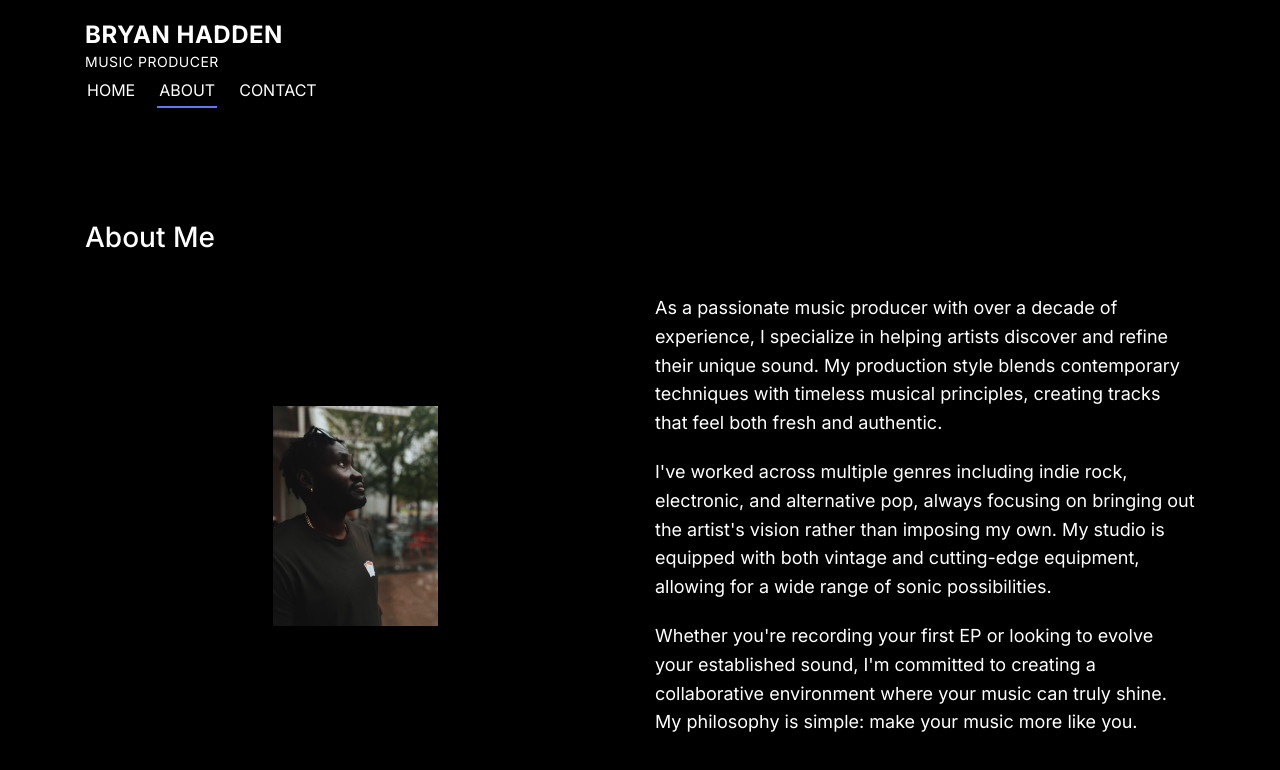
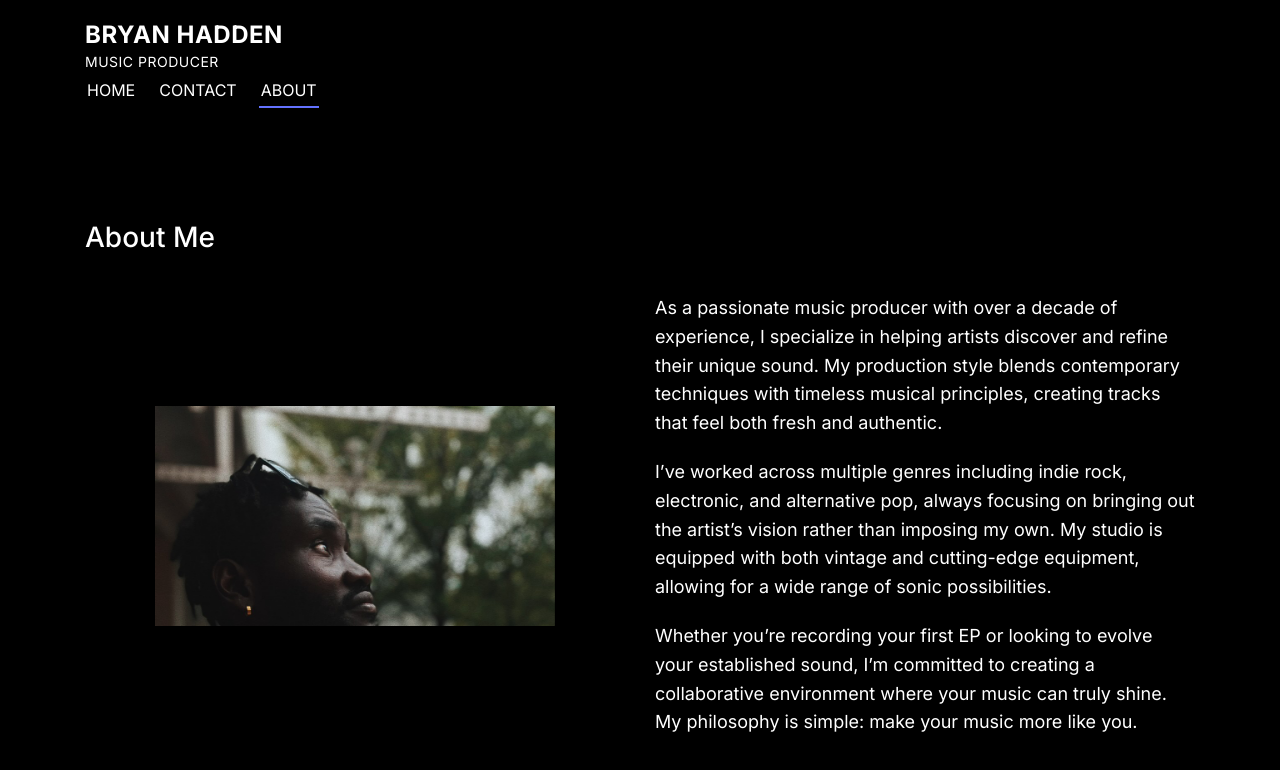
Before and after one commit to bryanchristopherhadden/bryanhaddenmusic.com, a Next.js app: page /about in a window 1280 px wide. Shown: the top 770 px of the page. Built offline with nearby package versions, Linux system fonts and the light colour scheme.

Commit message:
fixed styling issues

```diff
--- a/app/about/page.jsx
+++ b/app/about/page.jsx
@@ -1,7 +1,6 @@
-"use client";
-
 import React from "react";
 import Image from "next/image";
+import styles from "./style.module.css"; // Importing a CSS module
 
 const AboutPage = () => {
   return (
@@ -14,7 +13,6 @@ const AboutPage = () => {
           <h2>About Me</h2>
         </div>
         <div className="row">
-          {/* Left Column - Image */}
           <div
             className="col-md-6"
             style={{
@@ -24,28 +22,25 @@ const AboutPage = () => {
             }}
           >
             <div
+              className={styles.imageContainer} // Use the CSS module class
               style={{
                 height: "220px",
                 position: "relative",
                 width: "100%",
-                maxWidth: "300px",
+                maxWidth: "400px",
               }}
             >
               <Image
+                width={0}
+                height={0}
+                sizes="100%"
                 src="/me.jpeg"
                 alt="Bryan Hadden"
-                fill={true}
-                priority={true}
-                sizes="(max-width: 768px) 100vw, 300px"
-                style={{
-                  objectFit: "contain",
-                  objectPosition: "center",
-                }}
+                layout="responsive"
+                className={styles.image} // Use the CSS module class
               />
             </div>
           </div>
-
-          {/* Right Column - Bio */}
           <div className="col-md-6">
             <p style={{ fontSize: "18px", lineHeight: "1.6" }}>
               As a passionate music producer with over a decade of experience, I
@@ -57,19 +52,19 @@ const AboutPage = () => {
             <p
               style={{ fontSize: "18px", lineHeight: "1.6", marginTop: "20px" }}
             >
-              I&apos;ve worked across multiple genres including indie rock,
+              I’ve worked across multiple genres including indie rock,
               electronic, and alternative pop, always focusing on bringing out
-              the artist&apos;s vision rather than imposing my own. My studio is
+              the artist’s vision rather than imposing my own. My studio is
               equipped with both vintage and cutting-edge equipment, allowing
               for a wide range of sonic possibilities.
             </p>
             <p
               style={{ fontSize: "18px", lineHeight: "1.6", marginTop: "20px" }}
             >
-              Whether you&apos;re recording your first EP or looking to evolve
-              your established sound, I&apos;m committed to creating a
-              collaborative environment where your music can truly shine. My
-              philosophy is simple: make your music more like you.
+              Whether you’re recording your first EP or looking to evolve your
+              established sound, I’m committed to creating a collaborative
+              environment where your music can truly shine. My philosophy is
+              simple: make your music more like you.
             </p>
           </div>
         </div>
--- /dev/null
+++ b/app/about/style.module.css
@@ -0,0 +1,25 @@
+.imageContainer {
+  overflow: hidden; /* Ensures the image doesn't overflow its container */
+}
+
+.row {
+  @media (min-width: 768px) {
+    gap: "2rem";
+  }
+}
+
+.image {
+  /* object-fit: contain; */
+  object-position: center;
+  animation: scaleIn 0.5s ease forwards; /* Apply the animation */
+  transform: scale(0.9); /* Start slightly smaller */
+}
+
+@keyframes scaleIn {
+  from {
+    transform: scale(0.9); /* Start smaller */
+  }
+  to {
+    transform: scale(1); /* End at normal size */
+  }
+}
--- a/app/globals.css
+++ b/app/globals.css
@@ -19,8 +19,6 @@ body {
   overflow-x: hidden;
   font-family: "Roboto", sans-serif;
 }
-
-
 
 body {
   color: rgb(var(--foreground-rgb));
@@ -187,10 +185,16 @@ a {
   display: flex;
   flex-direction: column;
   align-items: center;
-  justify-content: center;
+  justify-content: flex-start;
   text-align: center;
-  padding: 100px 20px;
+  padding: 10px 20px 100px;
   min-height: 80vh;
+}
+
+.column .play-button-container {
+  margin: 44px 0 24px;
+  z-index: 1000;
+  align-self: baseline;
 }
 
 .column h1 {
@@ -230,15 +234,3 @@ a {
   font-weight: 500;
   margin-bottom: 20px;
 }
-
-.play-button-container {
-  bottom: 30px;
-  right: 30px;
-  z-index: 1000;
-}
-
-@media (max-width: 1000px) {
-  .play-button-container {
-    position: fixed;
-  }
-}
--- a/components/navigation.jsx
+++ b/components/navigation.jsx
@@ -1,8 +1,8 @@
-'use client';
+"use client";
 
-import React, { useState, useEffect } from 'react';
-import Link from 'next/link';
-import { usePathname } from 'next/navigation';
+import React, { useState, useEffect } from "react";
+import Link from "next/link";
+import { usePathname } from "next/navigation";
 
 const Navigation = () => {
   const pathname = usePathname();
@@ -18,8 +18,8 @@ const Navigation = () => {
       }
     };
 
-    window.addEventListener('scroll', handleScroll);
-    return () => window.removeEventListener('scroll', handleScroll);
+    window.addEventListener("scroll", handleScroll);
+    return () => window.removeEventListener("scroll", handleScroll);
   }, []);
 
   // Determine if a link is active based on the current path
@@ -28,7 +28,7 @@ const Navigation = () => {
   };
 
   return (
-    <nav className={`navbar ${isScrolled ? 'scrolled' : ''}`}>
+    <nav className={`navbar ${isScrolled ? "scrolled" : ""}`}>
       <div className="container">
         <Link href="/" className="navbar-brand">
           <span>Bryan Hadden</span>
@@ -36,14 +36,14 @@ const Navigation = () => {
         </Link>
 
         <ul className="nav">
-          <li className={isActive('/') ? 'active' : ''}>
+          <li className={isActive("/") ? "active" : ""}>
             <Link href="/">Home</Link>
           </li>
-          <li className={isActive('/about') ? 'active' : ''}>
+          <li className={isActive("/contact") ? "active" : ""}>
+            <Link href="/contact">Contact</Link>
+          </li>
+          <li className={isActive("/about") ? "active" : ""}>
             <Link href="/about">About</Link>
-          </li>
-          <li className={isActive('/contact') ? 'active' : ''}>
-            <Link href="/contact">Contact</Link>
           </li>
         </ul>
       </div>
```
Also changed, not shown: app/page.js (+4 -12 lines).
